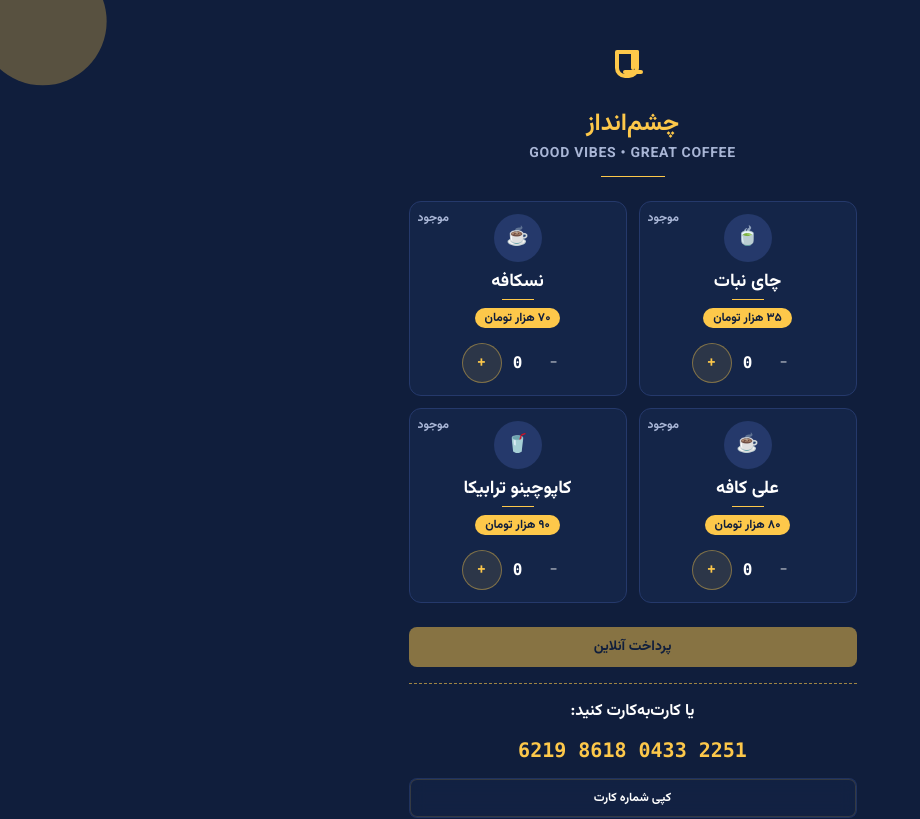
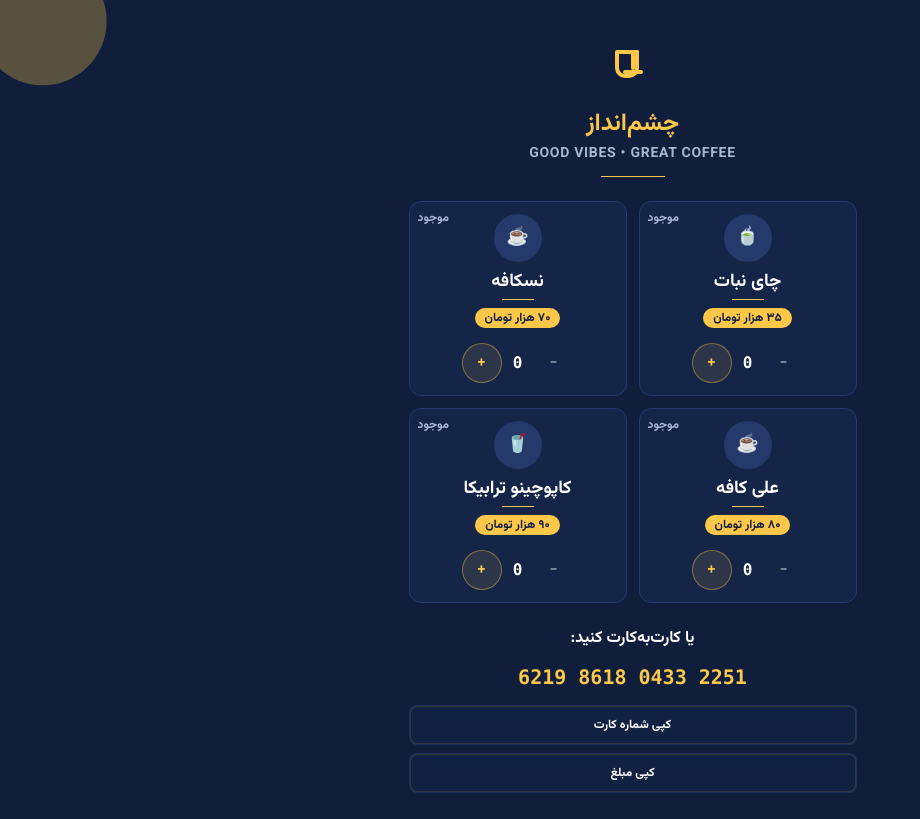
Before and after one commit to Amir-Eyni/cheshmandaz-menu, a Next.js app: page / in a window 1280 px wide. Shown: the top 819 px of the page, without its empty margins (0-920 px from the left). Built offline with nearby package versions, Linux system fonts and the light colour scheme; no server answers.

Commit message:
ui polish

```diff
--- a/src/features/payment/PaymentSection.tsx
+++ b/src/features/payment/PaymentSection.tsx
@@ -12,9 +12,17 @@ export interface PaymentSectionProps {
 export function PaymentSection({ total, lines }: PaymentSectionProps) {
   const methods = payment.methods as unknown as PaymentMethodId[];
 
+  // Methods that need a non-empty cart stay hidden until the customer adds
+  // something. Filtering before rendering also keeps the separator between
+  // the visible methods only.
+  const visible = methods.filter((id) => {
+    const method = paymentRegistry[id];
+    return !method.requiresItems || total > 0;
+  });
+
   return (
     <section aria-label={fa.payment.sectionTitle} className="mt-6 space-y-4">
-      {methods.map((id, index) => {
+      {visible.map((id, index) => {
         const { Component } = paymentRegistry[id];
         return (
           <div key={id}>
--- a/src/features/payment/registry.ts
+++ b/src/features/payment/registry.ts
@@ -4,6 +4,10 @@ import type { PaymentMethod } from "./types";
 import type { PaymentMethodId } from "./types";
 
 export const paymentRegistry: Record<PaymentMethodId, PaymentMethod> = {
-  gatewayLink: { id: "gatewayLink", Component: GatewayLink },
+  gatewayLink: {
+    id: "gatewayLink",
+    Component: GatewayLink,
+    requiresItems: true,
+  },
   cardToCard: { id: "cardToCard", Component: CardToCard },
 };
--- a/src/features/payment/types.ts
+++ b/src/features/payment/types.ts
@@ -8,4 +8,9 @@ export type PaymentProps = { total: number; lines: CartLine[] };
 export type PaymentMethod = {
   id: PaymentMethodId;
   Component: ComponentType<PaymentProps>;
+  /**
+   * When true the method is only rendered while the cart has items, so
+   * "pay online" does not show up before the customer chose something.
+   */
+  requiresItems?: boolean;
 };
```
